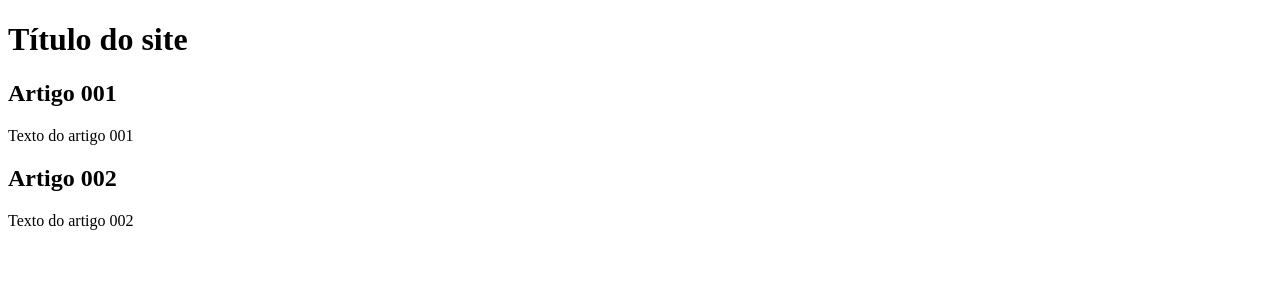
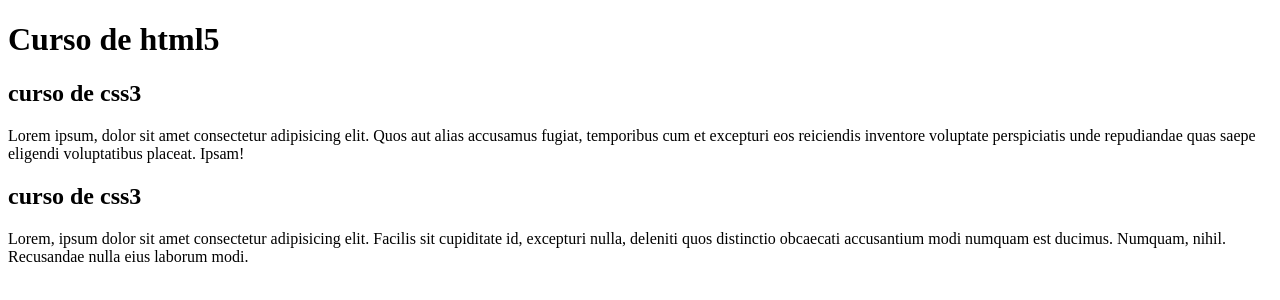
Before and after one commit to MatheusSantos-91/projte-site, a plain HTML site: page index.html in a window 1280 px wide. Drawn offline with Linux system fonts and the light colour scheme.

Commit message:
Update index.html

```diff
--- a/index.html
+++ b/index.html
@@ -8,15 +8,15 @@
 <body>
     <main>
         <header>
-            <H1>Título do site</H1>
+            <H1> Curso de html5</H1>
         </header>
         <article>
-            <h2>Artigo 001</h2>
-            <p>Texto do artigo 001</p>
+            <h2>curso de css3</h2>
+            <p>Lorem ipsum, dolor sit amet consectetur adipisicing elit. Quos aut alias accusamus fugiat, temporibus cum et excepturi eos reiciendis inventore voluptate perspiciatis unde repudiandae quas saepe eligendi voluptatibus placeat. Ipsam!</p>
         </article>
         <article>
-            <h2>Artigo 002</h2>
-            <p>Texto do artigo 002</p>
+            <h2>curso de css3</h2>
+            <p>Lorem, ipsum dolor sit amet consectetur adipisicing elit. Facilis sit cupiditate id, excepturi nulla, deleniti quos distinctio obcaecati accusantium modi numquam est ducimus. Numquam, nihil. Recusandae nulla eius laborum modi.</p>
         </article>
     </main>
 
```
